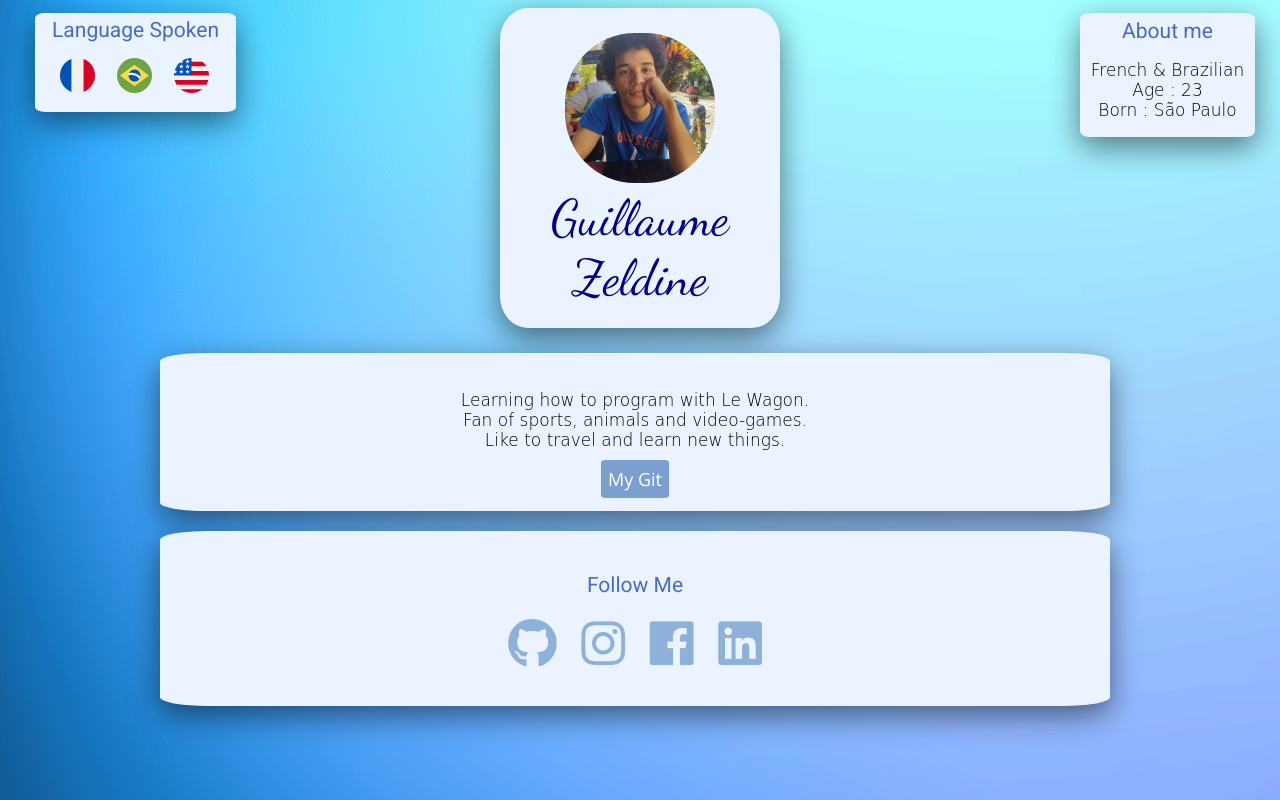
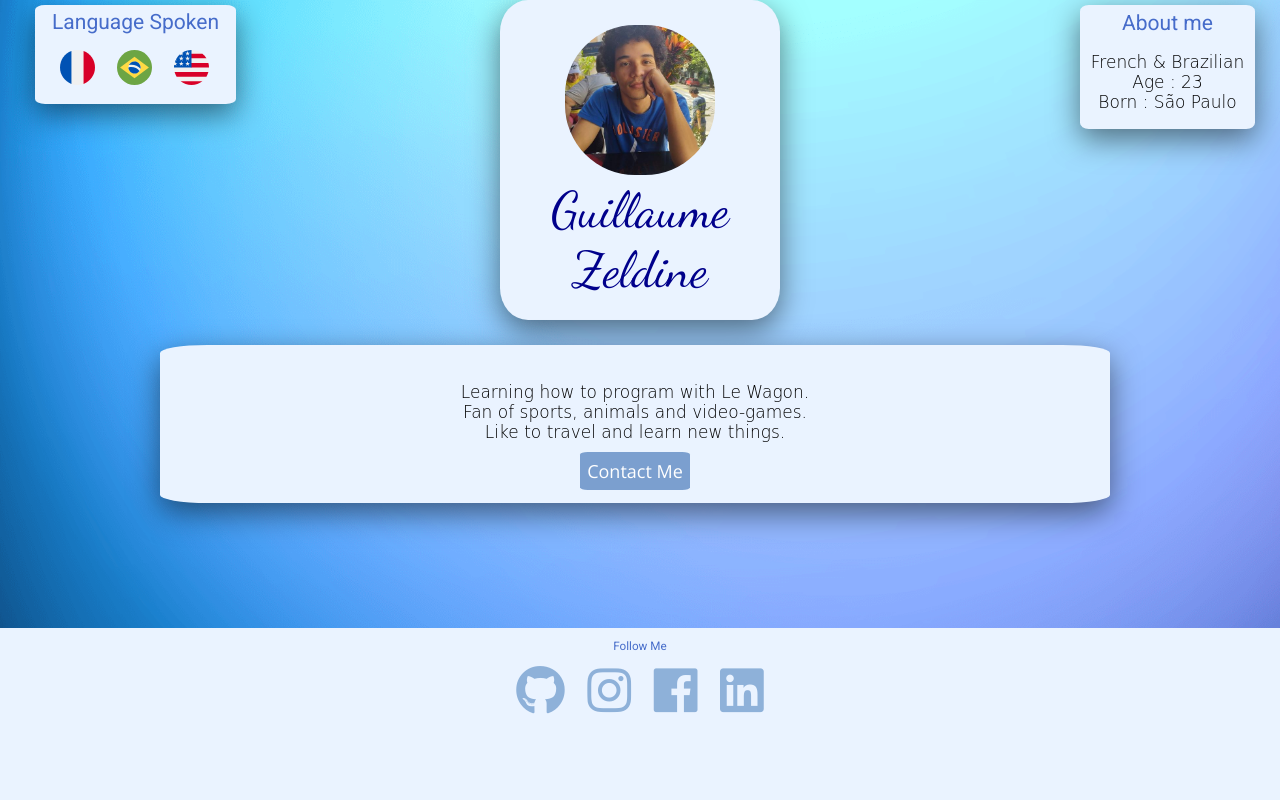
Before and after one commit to LovlsGenesis/profile, a plain HTML site: page index.html in a window 1280 px wide. Drawn offline with nearby package versions, Linux system fonts and the light colour scheme; a web font is replaced by a local one.

Commit message:
Footer updated

```diff
--- /dev/null
+++ b/css/components/about_me.css
@@ -0,0 +1,9 @@
+#title {
+margin: 5px;
+}
+
+#bottom-pos {
+position: absolute;
+right: 5px;
+padding: 0px 0px 0px 0px;
+}
--- /dev/null
+++ b/css/components/button.css
@@ -0,0 +1,12 @@
+#blue-rounded-btn {
+  color: white;
+  font-weight: bolder;
+  margin: 0 auto;
+  padding: 7px;
+  background-color:#7B9FCF;
+  border-radius: 7%
+}
+
+#blue-rounded-btn:hover {
+  background-color: black;
+}
--- /dev/null
+++ b/css/components/cards.css
@@ -0,0 +1,14 @@
+.card {
+  margin: 5px 20px 20px;
+  width: 950px;
+  background-color: #eaf3ff;
+  text-align: center;
+  padding: 20px 0px 20px 0px;
+  box-shadow: 0px 10px 30px rgba(0,0,0,0.5)
+}
+
+.round-border {
+  border-radius: 10%;
+  max-width: 280px;
+  margin: auto auto 25px;
+}
--- /dev/null
+++ b/css/components/flags.css
@@ -0,0 +1,22 @@
+.borders {
+  border-radius: 5%;
+}
+
+.position {
+position: absolute;
+left: 15px;
+padding: 0px 13px 7px 13px;
+}
+
+.flags {
+width: 35px;
+padding: 9px;
+}
+
+.width {
+  width: 175px;
+}
+
+#margin {
+  margin: 4px 0px;
+}
--- /dev/null
+++ b/css/components/footer.css
@@ -0,0 +1,30 @@
+.footer {
+  background-color:#eaf3ff;
+  color: grey;
+  font-size: 10px;
+  margin: 0 auto;
+  text-align: center;
+  padding-bottom: 75px;
+  width: 100vw;
+  position: absolute;
+  bottom: 0;
+}
+
+.list-inline {
+  list-style:none;
+  padding-left: 0px;
+}
+
+.list-inline li {
+  color: #FFFFFF;
+  display: inline;
+  padding: 10px;
+}
+
+.list-inline i {
+  color: #8EB1D9;
+  font-size: 50px
+}
+.list-inline i:hover {
+  color: black;
+}
--- /dev/null
+++ b/css/style.css
@@ -0,0 +1,76 @@
+@import url(components/cards.css);
+@import url(components/button.css);
+@import url(components/flags.css);
+@import url(components/about_me.css);
+@import url(components/footer.css);
+
+
+@media (max-width: 960px) {
+  /* For a screen < 960px, this CSS will be read */
+  .container {
+    width: 700px;
+  }
+}
+@media (max-width: 720px) {
+  /* For a screen < 720px, this CSS will be read */
+  .container {
+    width: 500px;
+  }
+}
+@media (max-width: 540px) {
+  /* For a screen < 540px, this CSS will be read */
+  .container {
+    width: 300px;
+  }
+}
+
+body {
+  background-image: url(../images/65thfiw.png);
+  background-size: cover;
+  /*background-color: #C4DEFF;*/
+  font-family: 'Open Sans', sans-serif;
+  font-size: 18px;
+  line-height:;
+  font-weight: lighter;
+  margin: 0;
+  position: relative;
+  padding-bottom: 200px;
+}
+
+.container {
+  width: 1000px;
+  margin: 0 auto;
+}
+
+h1{
+  font-family: 'Dancing Script', cursive;
+  font-weight: lighter;
+  color: darkblue;
+  font-size: 50px;
+  margin: auto auto;
+}
+
+h2, h3 {
+  font-family: 'Roboto', sans-serif;
+  font-weight: 400;
+  color: #466cca;
+}
+
+p {
+  font-family: 'Saira Stencil One', cursive;
+  font-size: 17px;
+}
+
+a {
+  text-decoration: none;
+}
+
+#pp {
+  height: 150px;
+  width: 150px;
+  border-radius: 75px;
+  padding: 5px;
+}
+
+/*#description {
+}*/
--- a/index.html
+++ b/index.html
@@ -5,7 +5,7 @@
     <link rel="stylesheet" href="https://use.fontawesome.com/releases/v5.6.3/css/all.css">
     <link rel="stylesheet" href="https://fonts.googleapis.com/css?family=Open+Sans|Saira+Stencil+One|Roboto:300,400,500,700,900&display=swap">
     <link href="https://fonts.googleapis.com/css?family=Dancing+Script&display=swap" rel="stylesheet">
-    <link rel="stylesheet" href="style.css">
+    <link rel="stylesheet" href="css/style.css">
     <title>Guillaume's Profile</title>
   </head>
 
@@ -16,9 +16,9 @@
         <table>
           <tbody>
             <tr>
-              <td><img src="images/france.svg" alt="France" class="flags"></td>
-              <td><img src="images/brazil.svg" alt="Brazil" class="flags"></td>
-              <td><img src="images/united-states.svg" alt="USA" class="flags"></td>
+              <td><a href="fr"><img src="images/france.svg" alt="France" class="flags"></a></td>
+              <td><a href="br"><img src="images/brazil.svg" alt="Brazil" class="flags"></a></td>
+              <td><a href="en"><img src="images/united-states.svg" alt="USA" class="flags"></a></td>
             </tr>
           </tbody>
         </table>
@@ -35,10 +35,11 @@
       </div>
       <div class="card borders">
         <p>Learning how to program with Le Wagon. <br> Fan of sports, animals and video-games. <br> Like to travel and learn new things.</p>
-        <a href="" target="_blank" id="blue-rounded-btn">My Git</a>
+        <a href="" target="_blank" id="blue-rounded-btn">Contact Me</a>
       </div>
 
-      <div class="card borders">
+    </div>
+    <div class="footer">
         <h3>Follow Me</h3>
         <ul class="list-inline">
           <li>
@@ -63,6 +64,5 @@
           </li>
         </ul>
       </div>
-    </div>
   </body>
 </html>
```
